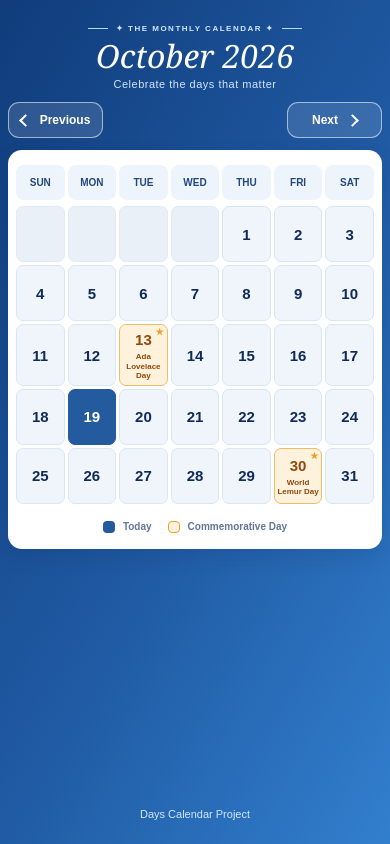
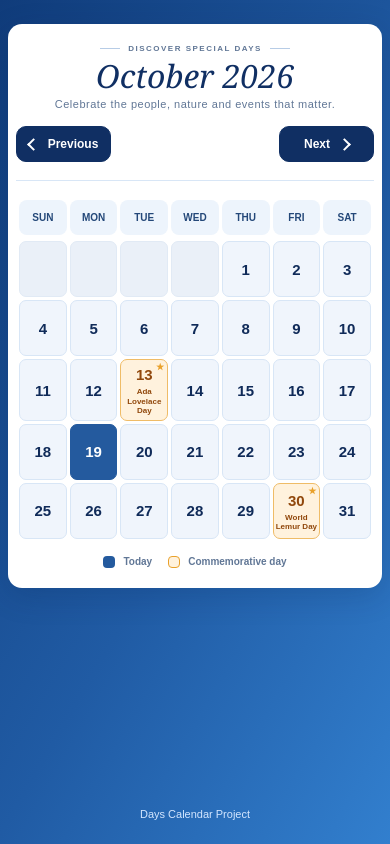
Before and after one commit to HadiVahidi20/Checkpoint-Sprint-3-Project, a website with bundled scripts: page index.html in a window 390 px wide. Built offline with nearby package versions, Linux system fonts and the light colour scheme.

Commit message:
Update CSS and HTML

```diff
--- a/index.html
+++ b/index.html
@@ -2,13 +2,12 @@
 <html lang="en">
   <head>
     <meta charset="UTF-8" />
-
     <meta name="viewport" content="width=device-width, initial-scale=1.0" />
-
     <meta
       name="description"
-      content="Explore a calendar of commemorative days, discover their dates, and navigate between months and years."
+      content="Explore the calendar and discover special commemorative days throughout the year."
     />
+    <meta name="theme-color" content="#103c7b" />
 
     <title>Days Calendar</title>
 
@@ -18,39 +17,38 @@
   </head>
 
   <body>
+    <header class="site-header">
+      <h1>Days Calendar</h1>
+    </header>
+
     <main>
       <section class="calendar-section" aria-labelledby="calendar-heading">
-        <!-- Month heading and navigation -->
-        <div class="month-header">
-          <div class="month-title">
-            <span class="month-eyebrow"> ✦ THE MONTHLY CALENDAR ✦ </span>
+        <div class="calendar-card">
+          <header class="month-header">
+            <div class="month-title">
+              <p class="month-eyebrow">Discover special days</p>
 
-            <h2 id="calendar-heading" aria-live="polite"></h2>
+              <h2 id="calendar-heading">October 2026</h2>
 
-            <p class="month-subtitle">Celebrate the days that matter</p>
-          </div>
+              <p class="month-subtitle">
+                Celebrate the people, nature and events that matter.
+              </p>
+            </div>
 
-          <nav class="month-navigation" aria-label="Calendar navigation">
-            <button
-              type="button"
-              id="previous-month"
-              aria-label="Previous month"
+            <nav
+              class="month-navigation"
+              aria-label="Calendar month navigation"
             >
-              Previous
-            </button>
+              <button id="previous-month" type="button">Previous</button>
 
-            <button type="button" id="next-month" aria-label="Next month">
-              Next
-            </button>
-          </nav>
-        </div>
+              <button id="next-month" type="button">Next</button>
+            </nav>
+          </header>
 
-        <!-- Calendar card -->
-        <div class="calendar-card">
           <div class="calendar-table-wrapper">
             <table>
               <caption>
-                Commemorative days calendar
+                Monthly calendar showing dates and commemorative days
               </caption>
 
               <thead>
@@ -59,32 +57,26 @@
                     <span class="weekday-full">Sunday</span>
                     <span class="weekday-short">Sun</span>
                   </th>
-
                   <th scope="col">
                     <span class="weekday-full">Monday</span>
                     <span class="weekday-short">Mon</span>
                   </th>
-
                   <th scope="col">
                     <span class="weekday-full">Tuesday</span>
                     <span class="weekday-short">Tue</span>
                   </th>
-
                   <th scope="col">
                     <span class="weekday-full">Wednesday</span>
                     <span class="weekday-short">Wed</span>
                   </th>
-
                   <th scope="col">
                     <span class="weekday-full">Thursday</span>
                     <span class="weekday-short">Thu</span>
                   </th>
-
                   <th scope="col">
                     <span class="weekday-full">Friday</span>
                     <span class="weekday-short">Fri</span>
                   </th>
-
                   <th scope="col">
                     <span class="weekday-full">Saturday</span>
                     <span class="weekday-short">Sat</span>
@@ -92,22 +84,21 @@
                 </tr>
               </thead>
 
-              <tbody id="calendar-body"></tbody>
+              <tbody id="calendar-body">
+                <!-- Calendar dates are generated by web.mjs. -->
+              </tbody>
             </table>
           </div>
 
-          <!-- Calendar legend -->
-          <div class="calendar-legend">
+          <div class="calendar-legend" aria-label="Calendar legend">
             <div class="legend-item">
               <span class="legend-dot today-dot" aria-hidden="true"></span>
-
               <span>Today</span>
             </div>
 
             <div class="legend-item">
               <span class="legend-dot event-dot" aria-hidden="true"></span>
-
-              <span>Commemorative Day</span>
+              <span>Commemorative day</span>
             </div>
           </div>
         </div>
--- a/style.css
+++ b/style.css
@@ -37,7 +37,7 @@ body {
             #327fce 100%);
 }
 
-/* Hide old site header */
+/* Hide the old site header */
 
 .site-header {
     display: none;
@@ -56,14 +56,33 @@ main {
     width: 100%;
 }
 
+/* Unified calendar card */
+
+.calendar-card {
+    width: 100%;
+    padding: 28px;
+
+    background: var(--white);
+    border-radius: 20px;
+
+    box-shadow: 0 8px 30px rgba(5, 31, 76, 0.18);
+}
+
+.calendar-table-wrapper {
+    width: 100%;
+}
+
 /* Month heading */
 
 .month-header {
     width: 100%;
-    margin-bottom: 18px;
+    margin-bottom: 24px;
+    padding: 8px 0 24px;
 
-    color: white;
+    color: var(--text);
     text-align: center;
+
+    border-bottom: 1px solid var(--border);
 }
 
 .month-title {
@@ -79,7 +98,9 @@ main {
     justify-content: center;
     gap: 12px;
 
-    color: #d3e6ff;
+    margin: 0;
+
+    color: var(--muted);
     font-size: 11px;
     font-weight: 700;
     letter-spacing: 3px;
@@ -89,9 +110,11 @@ main {
 .month-eyebrow::before,
 .month-eyebrow::after {
     content: "";
+
     width: 45px;
     height: 1px;
-    background: #b7d8ff;
+
+    background: #b7cce6;
 }
 
 /* Month and year */
@@ -106,17 +129,18 @@ main {
     font-weight: 400;
     line-height: 1.1;
 
-    color: white;
+    color: var(--navy);
 }
 
 .month-subtitle {
     margin: 0;
-    color: #d3e6ff;
+
+    color: var(--muted);
     font-size: 13px;
     letter-spacing: 0.5px;
 }
 
-/* Navigation */
+/* Month navigation */
 
 .month-navigation {
     display: flex;
@@ -124,7 +148,7 @@ main {
     align-items: center;
 
     gap: 12px;
-    margin-top: 14px;
+    margin-top: 20px;
 }
 
 .month-navigation button {
@@ -137,11 +161,11 @@ main {
     justify-content: center;
     gap: 10px;
 
-    background: rgba(255, 255, 255, 0.12);
-    border: 1px solid rgba(255, 255, 255, 0.55);
-    border-radius: 11px;
+    background: var(--navy);
+    border: 1px solid var(--navy);
+    border-radius: 10px;
 
-    color: white;
+    color: var(--white);
     font-family: inherit;
     font-size: 13px;
     font-weight: 700;
@@ -173,27 +197,13 @@ main {
 }
 
 .month-navigation button:hover {
-    background: rgba(255, 255, 255, 0.22);
+    background: var(--blue);
+    border-color: var(--blue);
 }
 
 .month-navigation button:focus-visible {
-    outline: 3px solid white;
+    outline: 3px solid var(--blue);
     outline-offset: 3px;
-}
-
-/* Calendar card */
-
-.calendar-card {
-    padding: 28px;
-
-    background: white;
-    border-radius: 20px;
-
-    box-shadow: 0 8px 20px rgba(5, 31, 76, 0.12);
-}
-
-.calendar-table-wrapper {
-    width: 100%;
 }
 
 /* Calendar table */
@@ -207,9 +217,11 @@ table {
 
 caption {
     position: absolute;
+
     width: 1px;
     height: 1px;
     padding: 0;
+
     overflow: hidden;
     clip-path: inset(50%);
     white-space: nowrap;
@@ -266,12 +278,12 @@ tbody td:not(:empty):hover {
     border-color: #9ac5f5;
 }
 
-/* Today */
+/* Today's date */
 
 tbody td.today {
     background: #245a9e;
     border-color: #245a9e;
-    color: white;
+    color: var(--white);
 }
 
 tbody td.today:hover {
@@ -302,6 +314,7 @@ tbody td.commemorative-day::after {
 
 .commemorative-day .date-number {
     display: block;
+
     font-size: 22px;
     font-weight: 700;
 }
@@ -319,10 +332,12 @@ tbody td.commemorative-day:hover {
     background: #ffe9c2;
 }
 
+/* A date can be both today and a commemorative day */
+
 tbody td.today.commemorative-day {
     background: #245a9e;
     border-color: #e9b35b;
-    color: white;
+    color: var(--white);
 }
 
 tbody td.today.commemorative-day:hover {
@@ -356,8 +371,10 @@ tbody td.today.commemorative-day::after {
 
 .legend-dot {
     display: inline-block;
+
     width: 12px;
     height: 12px;
+
     border-radius: 4px;
 }
 
@@ -382,6 +399,7 @@ tbody td.today.commemorative-day::after {
 
 .site-footer p {
     margin: 0;
+
     color: #d3e6ff;
     font-size: 12px;
 }
@@ -422,8 +440,14 @@ tbody td.today.commemorative-day::after {
         padding: 16px 0 12px;
     }
 
+    .calendar-card {
+        padding: 16px 8px;
+        border-radius: 14px;
+    }
+
     .month-header {
-        margin-bottom: 12px;
+        margin-bottom: 16px;
+        padding: 4px 0 18px;
     }
 
     .month-title {
@@ -450,7 +474,7 @@ tbody td.today.commemorative-day::after {
     }
 
     .month-navigation {
-        margin-top: 12px;
+        margin-top: 16px;
         gap: 8px;
     }
 
@@ -459,11 +483,6 @@ tbody td.today.commemorative-day::after {
         height: 36px;
         padding: 0 10px;
         font-size: 12px;
-    }
-
-    .calendar-card {
-        padding: 12px 5px;
-        border-radius: 14px;
     }
 
     table {
@@ -527,7 +546,7 @@ tbody td.today.commemorative-day::after {
     }
 }
 
-/* Small phones */
+/* Hover effects on devices that support hover */
 
 @media (hover: hover) {
     tbody td:not(:empty):hover {
@@ -545,7 +564,8 @@ tbody td.today.commemorative-day::after {
     }
 
     .month-navigation button:hover {
-        background: rgba(255, 255, 255, 0.22);
+        background: var(--blue);
+        border-color: var(--blue);
     }
 }
 
```
